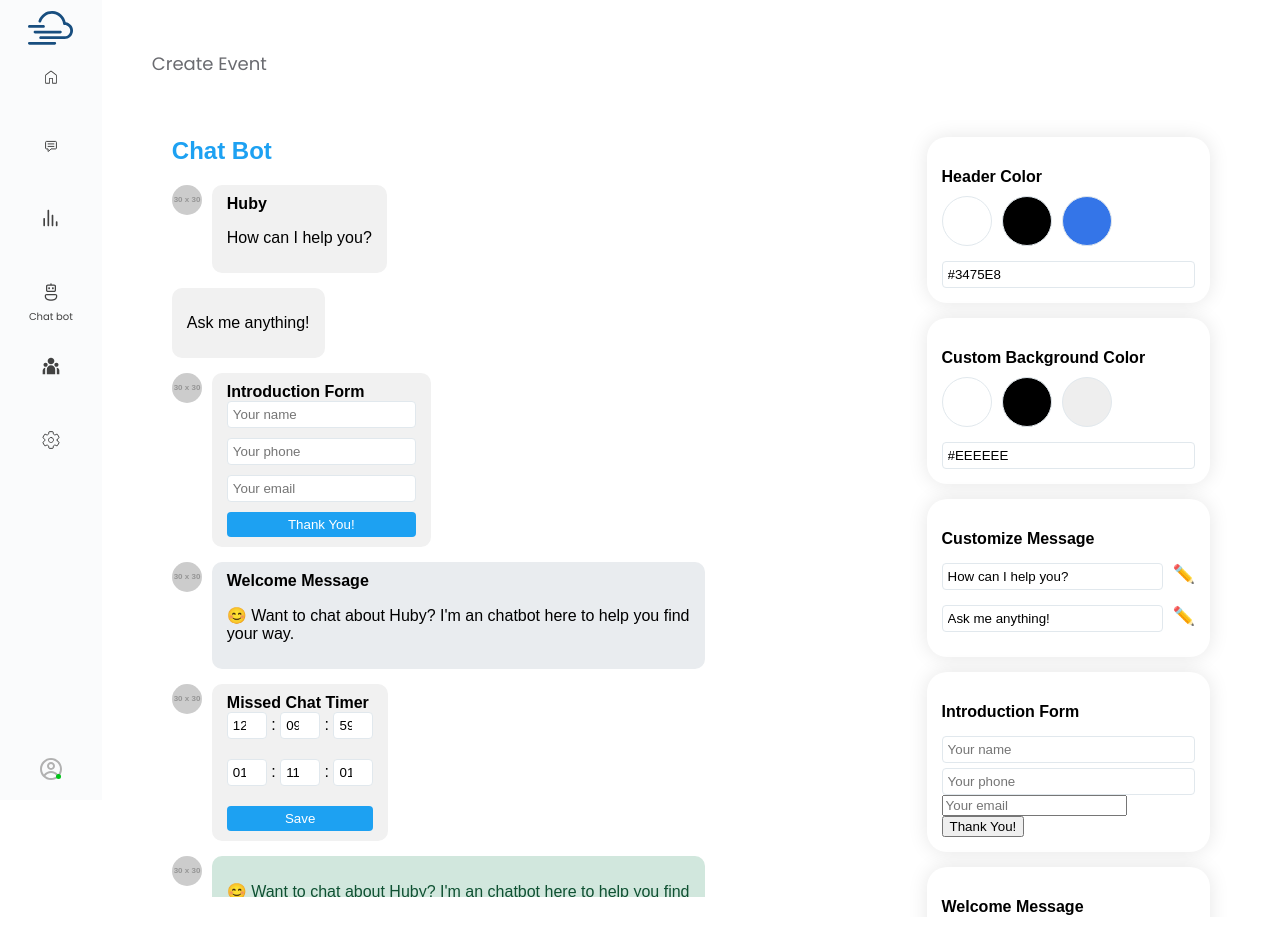
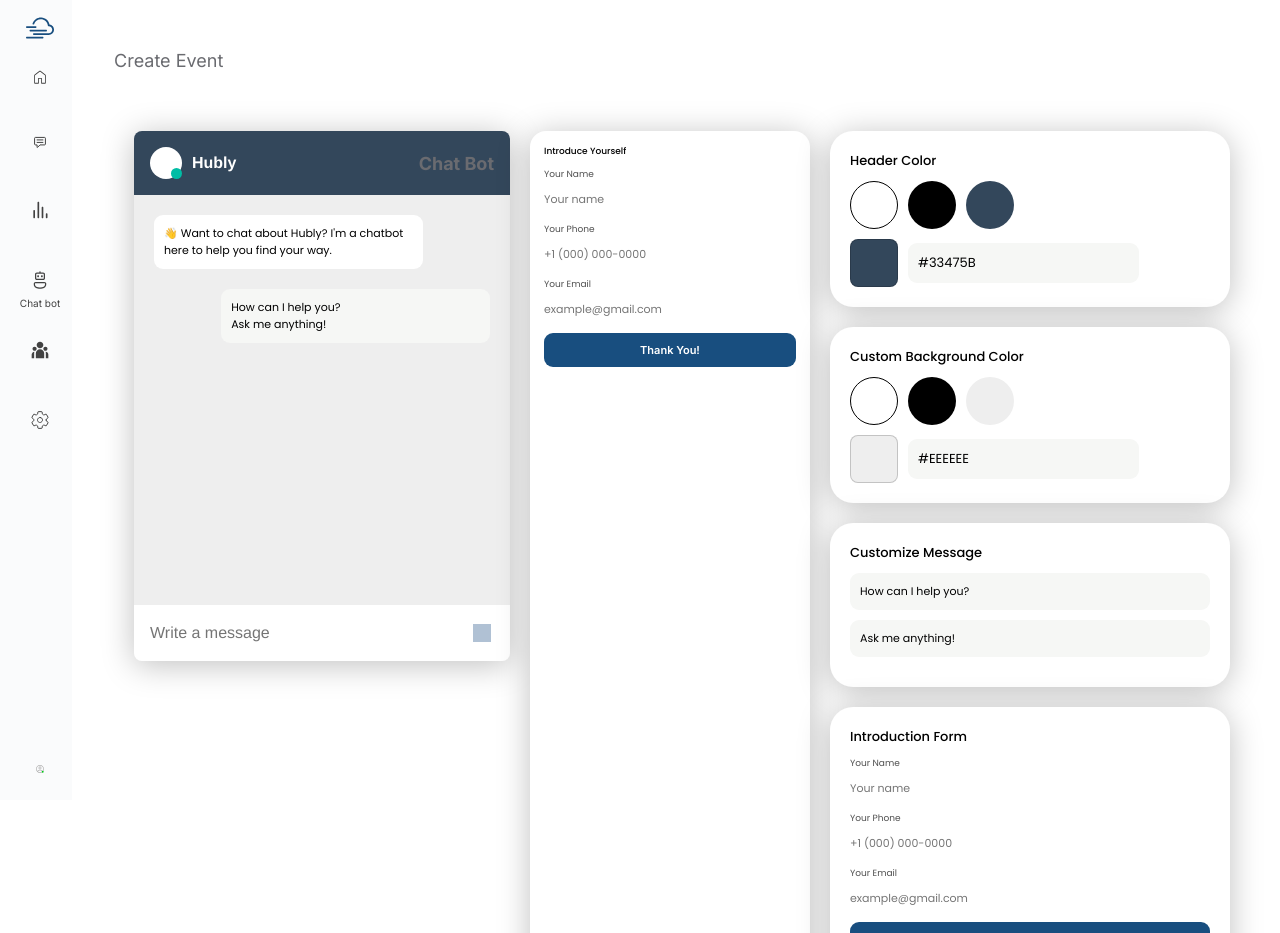
Before and after one commit to annuu1/hubly, a React (Vite) app in the folder frontend/: page /dashboard/chat-bot in a window 1280 px wide. Shown: the top 933 px of the page. Built offline with nearby package versions, Linux system fonts and the light colour scheme.

Commit message:
style: enhance ChatBot component styles for improved layout and user experience

```diff
--- a/frontend/src/components/chatBot/ChatBot.jsx
+++ b/frontend/src/components/chatBot/ChatBot.jsx
@@ -3,130 +3,164 @@ import styles from './ChatBot.module.css';
 
 const ChatBot = () => {
   return (
-    <div className={styles.chatBotContainer}>
-      {/* Main Content */}
-      <div className={styles.mainContent}>
-        <div className={styles.chatHeader}>Chat Bot</div>
-        <div className={styles.chatArea}>
-          <div className={styles.chatMessage + ' ' + styles.bot}>
-            <img src="https://via.placeholder.com/30" alt="Bot Avatar" className={styles.avatar} />
-            <div className={styles.messageBubble}>
-              <strong>Huby</strong>
+    <div className={styles.appContainer}>
+      <main className={styles.mainContent}>
+        {/* Chatbot Window */}
+        <section className={styles.chatbotWindow}>
+          <header className={styles.chatHeader}>
+            <div className={styles.chatLogo}>
+              <div className={styles.avatar}></div>
+              <div className={styles.statusIndicator}></div>
+            </div>
+            <h1>Hubly</h1>
+            <h2>Chat Bot</h2>
+          </header>
+          <div className={styles.chatBody}>
+            <div className={`${styles.message} ${styles.incoming}`}>
+              <p>👋 Want to chat about Hubly? I'm a chatbot here to help you find your way.</p>
+            </div>
+            <div className={`${styles.message} ${styles.outgoing}`}>
               <p>How can I help you?</p>
-            </div>
-          </div>
-          <div className={styles.chatMessage + ' ' + styles.user}>
-            <div className={styles.messageBubble}>
               <p>Ask me anything!</p>
             </div>
           </div>
-          <div className={styles.chatMessage + ' ' + styles.bot}>
-            <img src="https://via.placeholder.com/30" alt="Bot Avatar" className={styles.avatar} />
-            <div className={styles.messageBubble}>
-              <strong>Introduction Form</strong>
-              <form>
-                <input type="text" placeholder="Your name" />
-                <input type="text" placeholder="Your phone" />
-                <input type="email" placeholder="Your email" />
-                <button type="submit">Thank You!</button>
-              </form>
+          <footer className={styles.chatFooter}>
+            <input
+              type="text"
+              placeholder="Write a message"
+              className={styles.messageInput}
+            />
+            <button className={styles.sendButton}>
+              <span className={styles.sendIcon}></span>
+            </button>
+          </footer>
+        </section>
+
+        {/* Introduction Form (Popup) */}
+        <div className={styles.introForm}>
+          <h3>Introduce Yourself</h3>
+          <form>
+            <div className={styles.formGroup}>
+              <label htmlFor="name">Your Name</label>
+              <input type="text" id="name" placeholder="Your name" />
+            </div>
+            <div className={styles.formGroup}>
+              <label htmlFor="phone">Your Phone</label>
+              <input type="tel" id="phone" placeholder="+1 (000) 000-0000" />
+            </div>
+            <div className={styles.formGroup}>
+              <label htmlFor="email">Your Email</label>
+              <input type="email" id="email" placeholder="example@gmail.com" />
+            </div>
+            <button type="submit" className={styles.submitButton}>
+              Thank You!
+            </button>
+          </form>
+        </div>
+
+        {/* Settings Panels */}
+        <aside className={styles.settingsPanel}>
+          <div className={styles.settingsCard}>
+            <h3>Header Color</h3>
+            <div className={styles.colorOptions}>
+              <div
+                className={styles.colorSwatch}
+                style={{ background: '#fff', border: '1px solid #000' }}
+              ></div>
+              <div
+                className={styles.colorSwatch}
+                style={{ background: '#000' }}
+              ></div>
+              <div
+                className={styles.colorSwatch}
+                style={{ background: '#33475B' }}
+              ></div>
+            </div>
+            <div className={styles.colorInput}>
+              <div
+                className={styles.colorPreview}
+                style={{ background: '#33475B' }}
+              ></div>
+              <input type="text" value="#33475B" readOnly />
             </div>
           </div>
-          <div className={styles.chatMessage + ' ' + styles.bot}>
-            <img src="https://via.placeholder.com/30" alt="Bot Avatar" className={styles.avatar} />
-            <div className={styles.messageBubble + ' ' + styles.welcome}>
-              <strong>Welcome Message</strong>
-              <p>😊 Want to chat about Huby? I'm an chatbot here to help you find your way.</p>
+          <div className={styles.settingsCard}>
+            <h3>Custom Background Color</h3>
+            <div className={styles.colorOptions}>
+              <div
+                className={styles.colorSwatch}
+                style={{ background: '#fff', border: '1px solid #000' }}
+              ></div>
+              <div
+                className={styles.colorSwatch}
+                style={{ background: '#000' }}
+              ></div>
+              <div
+                className={styles.colorSwatch}
+                style={{ background: '#EEEEEE' }}
+              ></div>
+            </div>
+            <div className={styles.colorInput}>
+              <div
+                className={styles.colorPreview}
+                style={{ background: '#EEEEEE' }}
+              ></div>
+              <input type="text" value="#EEEEEE" readOnly />
             </div>
           </div>
-          <div className={styles.chatMessage + ' ' + styles.bot}>
-            <img src="https://via.placeholder.com/30" alt="Bot Avatar" className={styles.avatar} />
-            <div className={styles.messageBubble}>
-              <strong>Missed Chat Timer</strong>
-              <div className={styles.timerGrid}>
-                <div>
-                  <input type="number" defaultValue="12" /> : <input type="number" defaultValue="09" /> : <input type="number" defaultValue="59" />
-                </div>
-                <div>
-                  <input type="number" defaultValue="01" /> : <input type="number" defaultValue="11" /> : <input type="number" defaultValue="01" />
-                </div>
-                <button>Save</button>
-              </div>
+          <div className={styles.settingsCard}>
+            <h3>Customize Message</h3>
+            <div className={styles.messageInputs}>
+              <input type="text" defaultValue="How can I help you?" />
+              <input type="text" defaultValue="Ask me anything!" />
             </div>
           </div>
-          <div className={styles.chatMessage + ' ' + styles.bot}>
-            <img src="https://via.placeholder.com/30" alt="Bot Avatar" className={styles.avatar} />
-            <div className={styles.messageBubble + ' ' + styles.info}>
-              <p>😊 Want to chat about Huby? I'm an chatbot here to help you find your way.</p>
+          <div className={styles.settingsCard}>
+            <h3>Introduction Form</h3>
+            <form>
+              <div className={styles.formGroup}>
+                <label htmlFor="form-name">Your Name</label>
+                <input type="text" id="form-name" placeholder="Your name" />
+              </div>
+              <div className={styles.formGroup}>
+                <label htmlFor="form-phone">Your Phone</label>
+                <input
+                  type="tel"
+                  id="form-phone"
+                  placeholder="+1 (000) 000-0000"
+                />
+              </div>
+              <div className={styles.formGroup}>
+                <label htmlFor="form-email">Your Email</label>
+                <input
+                  type="email"
+                  id="form-email"
+                  placeholder="example@gmail.com"
+                />
+              </div>
+              <button type="submit" className={styles.submitButton}>
+                Thank You!
+              </button>
+            </form>
+          </div>
+          <div className={styles.settingsCard}>
+            <h3>Welcome Message</h3>
+            <textarea
+              defaultValue="👋 Want to chat about Hubly? I'm a chatbot here to help you find your way."
+            ></textarea>
+            <span className={styles.charCount}>15/50</span>
+          </div>
+          <div className={styles.settingsCard}>
+            <h3>Missed Chat Timer</h3>
+            <div className={styles.timerInputs}>
+              <input type="text" defaultValue="09" size="2" />:
+              <input type="text" defaultValue="00" size="2" />:
+              <input type="text" defaultValue="00" size="2" />
             </div>
           </div>
-          <div className={styles.inputArea}>
-            <span>Write a message</span>
-            <span className={styles.attachIcon}>📎</span>
-          </div>
-        </div>
-      </div>
-
-      {/* Customization Panel */}
-      <div className={styles.customizationPanel}>
-        <div className={styles.customCard}>
-          <h3>Header Color</h3>
-          <div className={styles.colorOptions}>
-            <span className={styles.colorBox + ' ' + styles.white}></span>
-            <span className={styles.colorBox + ' ' + styles.black}></span>
-            <span className={styles.colorBox + ' ' + styles.blue}></span>
-          </div>
-          <input type="text" value="#3475E8" readOnly />
-        </div>
-        <div className={styles.customCard}>
-          <h3>Custom Background Color</h3>
-          <div className={styles.colorOptions}>
-            <span className={styles.colorBox + ' ' + styles.white}></span>
-            <span className={styles.colorBox + ' ' + styles.black}></span>
-            <span className={styles.colorBox + ' ' + styles.gray}></span>
-          </div>
-          <input type="text" value="#EEEEEE" readOnly />
-        </div>
-        <div className={styles.customCard}>
-          <h3>Customize Message</h3>
-          <div className={styles.messageOptions}>
-            <input type="text" value="How can I help you?" readOnly />
-            <span className={styles.editIcon}>✏️</span>
-          </div>
-          <div className={styles.messageOptions}>
-            <input type="text" value="Ask me anything!" readOnly />
-            <span className={styles.editIcon}>✏️</span>
-          </div>
-        </div>
-        <div className={styles.customCard}>
-          <h3>Introduction Form</h3>
-          <form>
-            <input type="text" placeholder="Your name" />
-            <input type="text" placeholder="Your phone" />
-            <input type="email" placeholder="Your email" />
-            <button type="submit">Thank You!</button>
-          </form>
-        </div>
-        <div className={styles.customCard}>
-          <h3>Welcome Message</h3>
-          <div className={styles.messageOptions}>
-            <input type="text" value="😊 Want to chat about Huby? I'm an chatbot here to help you find your way." readOnly />
-            <span className={styles.editIcon}>✏️</span>
-          </div>
-        </div>
-        <div className={styles.customCard}>
-          <h3>Missed Chat Timer</h3>
-          <div className={styles.timerGrid}>
-            <div>
-              <input type="number" defaultValue="12" /> : <input type="number" defaultValue="09" /> : <input type="number" defaultValue="59" />
-            </div>
-            <div>
-              <input type="number" defaultValue="01" /> : <input type="number" defaultValue="11" /> : <input type="number" defaultValue="01" />
-            </div>
-            <button>Save</button>
-          </div>
-        </div>
-      </div>
+          <button className={styles.saveButton}>Save</button>
+        </aside>
+      </main>
     </div>
   );
 };
--- a/frontend/src/components/chatBot/ChatBot.module.css
+++ b/frontend/src/components/chatBot/ChatBot.module.css
@@ -1,224 +1,306 @@
-.chatBotContainer {
-    display: flex;
-    height: 100vh;
-    background: #f9f9f9;
-    font-family: Arial, sans-serif;
+* {
+  box-sizing: border-box;
+  margin: 0;
+  padding: 0;
 }
 
-  .sidebar {
-    width: 60px;
+body {
+  font-family: 'Inter', sans-serif;
+  font-size: 14px;
   background: #fff;
-    border-right: 1px solid #e1e8ed;
+  color: #000;
+}
+
+:local(.appContainer) {
+  display: flex;
+  min-height: 100vh;
+}
+
+:local(.mainContent) {
+  flex: 1;
+  display: flex;
+  padding: 20px;
+  gap: 20px;
+}
+
+:local(.chatbotWindow) {
+  width: 376px;
+  height: 530px;
+  background: #EEEEEE;
+  border-radius: 8px;
   display: flex;
   flex-direction: column;
-    align-items: center;
-    padding: 10px 0;
+  box-shadow: 0 4px 32px rgba(0, 0, 0, 0.25);
 }
 
-  .icon {
-    font-size: 24px;
-    margin: 15px 0;
-    cursor: pointer;
-    color: #1da1f2;
+:local(.chatHeader) {
+  background: #33475B;
+  padding: 16px;
+  border-top-left-radius: 8px;
+  border-top-right-radius: 8px;
+  display: flex;
+  align-items: center;
+  gap: 10px;
 }
 
-  .mainContent {
-    flex: 1;
-    padding: 20px;
-    background: #fff;
-    display: flex;
-    flex-direction: column;
-  }
-
-  .chatHeader {
-    font-size: 24px;
-    font-weight: bold;
-    color: #1da1f2;
-    margin-bottom: 20px;
-  }
-
-  .chatArea {
-    flex: 1;
-    overflow-y: auto; /* Make scrollable */
-    padding-right: 10px;
-  }
-
-  .chatMessage {
-    display: flex;
-    margin-bottom: 15px;
-  }
-
-  .chatMessage.bot {
-    flex-direction: row;
-  }
-
-  .chatMessage.user {
-    flex-direction: row-reverse;
-    justify-content: flex-end;
-  }
-
-  .avatar {
-    width: 30px;
-    height: 30px;
-    border-radius: 50%;
-    margin-right: 10px;
-  }
-
-  .messageBubble {
-    background: #f1f1f1;
-    padding: 10px 15px;
-    border-radius: 10px;
-    max-width: 70%;
+:local(.chatLogo) {
   position: relative;
 }
 
-  .messageBubble.welcome {
-    background: #e9ecef;
+:local(.avatar) {
+  width: 32px;
+  height: 32px;
+  background: #fff;
+  border-radius: 50%;
 }
 
-  .messageBubble.info {
-    background: #d1e7dd;
-    color: #0f5132;
+:local(.statusIndicator) {
+  width: 11px;
+  height: 11px;
+  background: #00BDA5;
+  border-radius: 50%;
+  position: absolute;
+  bottom: 0;
+  right: 0;
 }
 
-  .messageBubble form {
-    display: flex;
-    flex-direction: column;
+:local(.chatHeader) h1 {
+  font-family: 'Helvetica', sans-serif;
+  font-size: 16px;
+  color: #fff;
 }
 
-  .messageBubble input {
-    margin-bottom: 10px;
-    padding: 5px;
-    border: 1px solid #e1e8ed;
-    border-radius: 4px;
+:local(.chatHeader) h2 {
+  font-family: 'Inter', sans-serif;
+  font-size: 18px;
+  color: #6A6B70;
+  margin-left: auto;
 }
 
-  .messageBubble button {
-    padding: 5px 10px;
-    background: #1da1f2;
-    color: #fff;
+:local(.chatBody) {
+  flex: 1;
+  padding: 20px;
+  overflow-y: auto;
+}
+
+:local(.message) {
+  margin-bottom: 20px;
+  padding: 10px;
+  border-radius: 9px;
+}
+
+:local(.incoming) {
+  background: #fff;
+  max-width: 80%;
+}
+
+:local(.outgoing) {
+  background: #F6F7F5;
+  margin-left: auto;
+  max-width: 80%;
+}
+
+:local(.message) p {
+  font-family: 'Poppins', sans-serif;
+  font-size: 11px;
+}
+
+:local(.chatFooter) {
+  display: flex;
+  align-items: center;
+  padding: 8px;
+  background: #fff;
+  border-bottom-left-radius: 8px;
+  border-bottom-right-radius: 8px;
+}
+
+:local(.messageInput) {
+  flex: 1;
+  padding: 8px;
   border: none;
-    border-radius: 4px;
+  font-family: 'Helvetica', sans-serif;
+  font-size: 16px;
+  color: #8498B6;
+}
+
+:local(.sendButton) {
+  width: 40px;
+  height: 40px;
+  background: #fff;
+  border: none;
+  border-radius: 20px;
   cursor: pointer;
 }
 
-  .timerGrid {
-    display: grid;
-    grid-template-columns: 1fr;
-    gap: 10px;
+:local(.sendIcon) {
+  display: block;
+  width: 18px;
+  height: 18px;
+  background: #B0C1D4;
+  margin: 0 auto;
 }
 
-  .timerGrid input {
-    width: 40px;
-    padding: 5px;
-    border: 1px solid #e1e8ed;
-    border-radius: 4px;
-    text-align: center;
+:local(.introForm) {
+  width: 280px;
+  background: #fff;
+  border-radius: 16px;
+  padding: 14px;
+  box-shadow: 0 4px 32px rgba(0, 0, 0, 0.25);
 }
 
-  .timerGrid button {
-    padding: 5px 10px;
-    background: #1da1f2;
+:local(.introForm) h3 {
+  font-family: 'Poppins', sans-serif;
+  font-size: 9px;
+  font-weight: 500;
+  margin-bottom: 10px;
+}
+
+:local(.formGroup) {
+  margin-bottom: 10px;
+}
+
+:local(.formGroup) label {
+  display: block;
+  font-family: 'Poppins', sans-serif;
+  font-size: 9px;
+  color: #4F4F4F;
+  margin-bottom: 5px;
+}
+
+:local(.formGroup) input {
+  width: 100%;
+  padding: 5px 0;
+  border: none;
+  font-family: 'Poppins', sans-serif;
+  font-size: 11px;
+  color: #000;
+}
+
+:local(.submitButton) {
+  width: 100%;
+  padding: 10px;
+  background: #184E7F;
+  border: none;
+  border-radius: 9px;
   color: #fff;
-    border: none;
-    border-radius: 4px;
+  font-family: 'Inter', sans-serif;
+  font-size: 11px;
+  font-weight: 600;
   cursor: pointer;
 }
 
-  .inputArea {
+:local(.settingsPanel) {
+  width: 400px;
   display: flex;
-    align-items: center;
-    padding: 10px;
-    border: 1px solid #e1e8ed;
-    border-radius: 4px;
-    background: #fff;
+  flex-direction: column;
+  gap: 20px;
 }
 
-  .inputArea span {
-    margin-right: 10px;
+:local(.settingsCard) {
+  background: #fff;
+  border-radius: 23px;
+  padding: 20px;
+  box-shadow: 0 4px 32px rgba(0, 0, 0, 0.25);
 }
 
-  .attachIcon {
-    font-size: 18px;
-    color: #1da1f2;
-    cursor: pointer;
-  }
-
-  .customizationPanel {
-    width: 30%;
-    background: #fff;
-    padding: 20px;
-    overflow-y: auto; /* Make scrollable */
-  }
-
-  .customCard {
-    background: #fff;
-    border-radius: 20px;
-    padding: 15px;
-    margin-bottom: 15px;
-    box-shadow: 0 0 20px rgba(0, 0, 0, 0.1);
-  }
-
-  .customCard h3 {
-    font-size: 16px;
-    font-weight: bold;
+:local(.settingsCard) h3 {
+  font-family: 'Poppins', sans-serif;
+  font-size: 13px;
+  font-weight: 500;
   margin-bottom: 10px;
 }
 
-  .colorOptions {
+:local(.colorOptions) {
   display: flex;
   gap: 10px;
   margin-bottom: 10px;
 }
 
-  .colorBox {
-    width: 50px;
-    height: 50px;
-    border-radius: 50%;
-    border: 1px solid #e1e8ed;
+:local(.colorSwatch) {
+  width: 48px;
+  height: 48px;
+  border-radius: 100px;
   cursor: pointer;
 }
 
-  .colorBox.white {
-    background: #fff;
+:local(.colorInput) {
+  display: flex;
+  align-items: center;
+  gap: 10px;
 }
 
-  .colorBox.black {
-    background: #000;
+:local(.colorPreview) {
+  width: 48px;
+  height: 48px;
+  border-radius: 8px;
+  border: 1px solid rgba(0, 0, 0, 0.18);
 }
 
-  .colorBox.blue {
-    background: #3475E8;
+:local(.colorInput) input {
+  width: 231px;
+  padding: 10px;
+  background: #F6F7F5;
+  border: none;
+  border-radius: 9px;
+  font-family: 'Poppins', sans-serif;
+  font-size: 13px;
 }
 
-  .colorBox.gray {
-    background: #EEEEEE;
+:local(.messageInputs) input {
+  width: 100%;
+  padding: 10px;
+  background: #F6F7F5;
+  border: none;
+  border-radius: 9px;
+  font-family: 'Poppins', sans-serif;
+  font-size: 11px;
+  margin-bottom: 10px;
 }
 
-  .customCard input[type="text"] {
+:local(.settingsCard) textarea {
   width: 100%;
-    padding: 5px;
-    border: 1px solid #e1e8ed;
-    border-radius: 4px;
+  padding: 10px;
+  background: #F6F7F5;
+  border: none;
+  border-radius: 9px;
+  font-family: 'Helvetica', sans-serif;
+  font-size: 14px;
+  resize: none;
+}
+
+:local(.charCount) {
+  display: block;
+  font-family: 'Poppins', sans-serif;
+  font-size: 10px;
+  color: #828282;
   margin-top: 5px;
 }
 
-  .messageOptions {
+:local(.timerInputs) {
   display: flex;
   align-items: center;
-    margin-bottom: 10px;
+  gap: 5px;
 }
 
-  .messageOptions input {
-    flex: 1;
+:local(.timerInputs) input {
+  width: 30px;
   padding: 5px;
-    border: 1px solid #e1e8ed;
-    border-radius: 4px;
+  background: #EDF4F5;
+  border: none;
+  text-align: center;
+  font-family: 'Nunito', sans-serif;
+  font-size: 16px;
 }
 
-  .editIcon {
-    margin-left: 10px;
-    font-size: 18px;
-    color: #1da1f2;
+:local(.saveButton) {
+  padding: 8px 42px;
+  background: #184E7F;
+  border: none;
+  border-radius: 8px;
+  color: #FAFBFC;
+  font-family: 'Poppins', sans-serif;
+  font-size: 10px;
+  font-weight: 500;
   cursor: pointer;
+  align-self: flex-end;
 }
```
Lines whose indentation alone changed are shown as unchanged.
